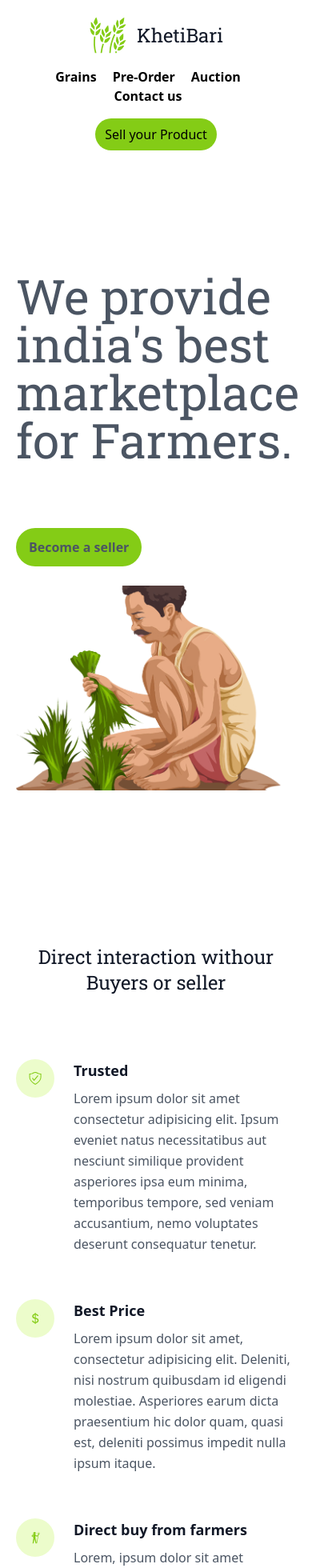
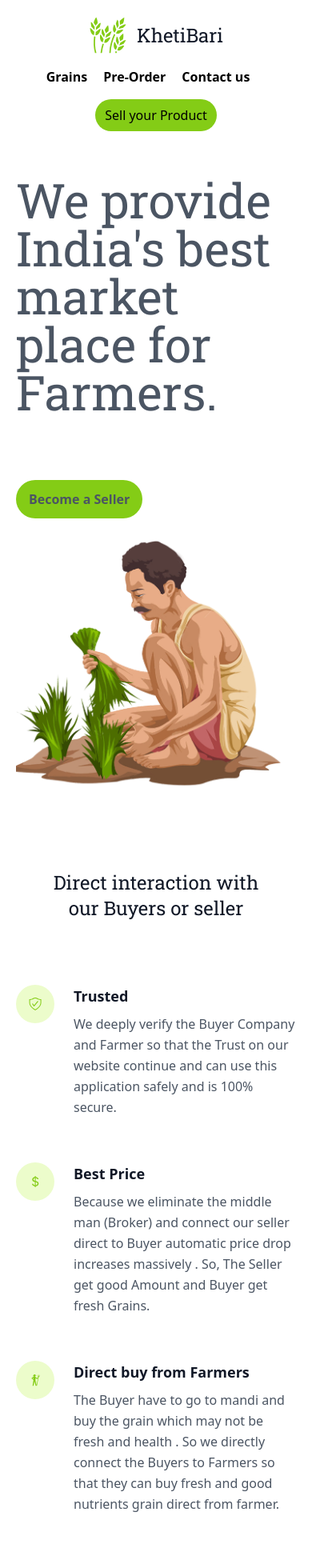
Before and after one commit to apurvjha123/khetibari, a React (Create React App) app: page / in a window 390 px wide. Shown: the top 1960 px of the page at 80% size. Built offline with nearby package versions, Linux system fonts and the light colour scheme.

Commit message:
Made Responsive

```diff
--- a/src/App.js
+++ b/src/App.js
@@ -12,6 +12,7 @@ import Login from './components/Login';
 import Preorder from '../src/components/PreOrder/Preorder';
 import Addorder from './components/PreOrder/Addorder';
 import Updateorder from './components/PreOrder/Updateorder';
+import ContactUs from '../src/components/ContactUs';
 
 function App() {
   return (
@@ -31,6 +32,7 @@ function App() {
         <Route exact path="/orders" element={<Preorder />} />
         <Route exact path="/addorder" element={<Addorder />} />
         <Route exact path="/orders/:id" element={<Updateorder />} />
+        <Route exact path="/contact" element={<ContactUs />} />
       </Routes>
       </div>
       <Footer/>
--- /dev/null
+++ b/src/components/ContactUs.jsx
@@ -0,0 +1,53 @@
+import React from 'react'
+import {BsTwitter} from 'react-icons/bs'
+import {BsLinkedin} from 'react-icons/bs'
+import {BsGithub} from 'react-icons/bs'
+
+const ContactUs = () => {
+  return (
+    <section className="text-gray-600 body-font">
+  <div className="container px-5 py-24 mx-auto">
+    <div className="flex flex-col text-center w-full mb-20">
+      <h1 className="text-2xl font-medium title-font mb-4 text-gray-900 tracking-widest">
+        OUR TEAM
+      </h1>
+    </div>
+    <div className="flex flex-wrap -m-4">
+      <div className="p-4 lg:w-1/2">
+        <div className="h-full flex sm:flex-row flex-col items-center sm:justify-start justify-center text-center sm:text-left">
+          <img
+            alt="team"
+            className="flex-shrink-0 rounded-lg w-48 h-48 object-cover object-center sm:mb-0 mb-4"
+            src="https://avatars.githubusercontent.com/u/100297235?s=400&u=3234037f15e50cca6bd9e93bac26545dcf480ea7&v=4"
+          />
+          <div className="flex-grow sm:pl-8">
+            <h2 className="title-font font-medium text-lg text-gray-900">
+              Apurv Krishn Jha
+            </h2>
+            <h3 className="text-gray-500 mb-3">Student</h3>
+            <p className="mb-4">
+              This Project is Build Me and You can contact me for any query or modification. Thanks !
+            </p>
+            <span className="inline-flex">
+              <a className="ml-4 text-gray-500" href='https://twitter.com/Apurvjh67211159'>
+                <BsTwitter/>
+              </a>
+              <a className="ml-4 text-gray-500" href='https://github.com/apurvjha123/khetibari'>
+                <BsGithub/>
+              </a>
+              <a className="ml-4 text-gray-500" href='https://www.linkedin.com/in/apurv-jha-7367b1236/'>
+                <BsLinkedin/>
+              </a>
+            </span>
+          </div>
+        </div>
+      </div>
+
+    </div>
+  </div>
+</section>
+
+  )
+}
+
+export default ContactUs
--- a/src/components/Grains/ProductTemp.jsx
+++ b/src/components/Grains/ProductTemp.jsx
@@ -1,3 +1,4 @@
+import { Alert } from 'antd';
 import axios from 'axios';
 import React, {useState, useEffect } from 'react'
 import { useParams } from 'react-router-dom'
@@ -15,6 +16,9 @@ const ProductTemp = () => {
   }, [])
   const {name , category, description, price, seller, image } = Input
 
+  const buy = () => {
+    alert(`${name} bought successfull`)
+  }
    return(
     <>
      {Input && <section className="text-lime-600 body-font overflow-hidden">
@@ -138,7 +142,7 @@ const ProductTemp = () => {
           <span className="title-font font-medium text-2xl text-lime-900">
            ₹ {price}
           </span>
-          <button className="flex ml-auto text-white bg-lime-500 border-0 py-2 px-6 focus:outline-none hover:bg-lime-600 rounded">
+          <button onClick={buy} className="flex ml-auto text-white bg-lime-500 border-0 py-2 px-6 focus:outline-none hover:bg-lime-600 rounded">
             Buy Now
           </button>
           <button className="rounded-full w-10 h-10 bg-lime-200 p-0 border-0 inline-flex items-center justify-center text-lime-500 ml-4">
--- a/src/components/Grains/Products.jsx
+++ b/src/components/Grains/Products.jsx
@@ -24,8 +24,8 @@ const Products = (props) => {
   <div className="container px-5 py-24 mx-auto">
     <div className="-my-8 divide-y-2 divide-lime-100">
       <div className="py-8 flex flex-wrap md:flex-nowrap" onClick={handleClick}>
-        <div className="md:w-64 md:mb-0 mb-6 flex-shrink-0 flex flex-col">
-         <img src={image} alt={name} className="w-full rounded px-8" />
+        <div className="md:w-64 md:mb-0 mb-6 md:flex-shrink-0 flex flex-col">
+         <img src={image} alt={name} className="w-auto rounded px-8" />
         </div>
         <div className="md:flex-grow">
           <h2 className="text-2xl font-medium text-lime-900 title-font mb-2">
--- a/src/components/Home.jsx
+++ b/src/components/Home.jsx
@@ -3,28 +3,27 @@ import img from "../images/farmer_PNG63.png";
 import { BsCurrencyDollar } from "react-icons/bs";
 import { VscWorkspaceTrusted } from "react-icons/vsc";
 import { GiFarmer } from "react-icons/gi";
-import {Link} from 'react-router-dom'
+import { Link } from "react-router-dom";
 
 const Home = () => {
   return (
     <>
-      {/* Hello world */}
       <section className="text-gray-600 body-font overflow-hidden">
-        <div className="container px-5 py-24 mx-auto">
+        <div className="container px-5  mx-auto">
           <div className="lg:w-4/5 mx-auto flex flex-wrap">
             <div className="lg:w-1/2 w-full lg:pr-10 lg:py-6 mb-6 lg:mb-0">
-              <div className="text-6xl font-robo pb-20 pt-6">
-                We provide india's best marketplace for Farmers.
+              <div className="text-6xl font-robo pb-20 pt-6 mx-0 lg:pt-32">
+                We provide India's best market place for Farmers.
               </div>
-              <Link to='/orders'>
-              <button className="px-4 py-3 bg-lime-500 rounded-full font-semibold hover:bg-lime-400">
-                Become a seller
-              </button>
+              <Link to="/orders">
+                <button className="px-4 py-3 bg-lime-500 rounded-full font-semibold hover:bg-lime-400">
+                  Become a Seller
+                </button>
               </Link>
             </div>
             <img
               alt="ecommerce"
-              className="lg:w-1/2 w-full lg:h-auto h-64 object-cover object-center rounded"
+              className="lg:w-1/2 w-full lg:h-auto object-cover object-center rounded"
               src={img}
             />
           </div>
@@ -34,13 +33,12 @@ const Home = () => {
       <section className="text-gray-600 body-font">
         <div className="container px-5 py-24 mx-auto">
           <h1 className="sm:text-3xl text-2xl font-robo title-font text-center text-gray-900 mb-20">
-            Direct interaction with
-            <br className="hidden sm:block" />
+            Direct interaction with <br />
             our Buyers or seller
           </h1>
           <div className="flex flex-wrap sm:-m-4 -mx-4 -mb-10 -mt-4 md:space-y-0 space-y-6">
             <div className="p-4 md:w-1/3 flex">
-            <div className="w-12 h-12 inline-flex items-center justify-center rounded-full bg-lime-100 text-lime-500 mb-4 flex-shrink-0">
+              <div className="w-12 h-12 inline-flex items-center justify-center rounded-full bg-lime-100 text-lime-500 mb-4 flex-shrink-0">
                 <VscWorkspaceTrusted />
               </div>
               <div className="flex-grow pl-6">
@@ -48,10 +46,9 @@ const Home = () => {
                   Trusted
                 </h2>
                 <p className="leading-relaxed text-base">
-                  Lorem ipsum dolor sit amet consectetur adipisicing elit. Ipsum
-                  eveniet natus necessitatibus aut nesciunt similique provident
-                  asperiores ipsa eum minima, temporibus tempore, sed veniam
-                  accusantium, nemo voluptates deserunt consequatur tenetur.
+                  We deeply verify the Buyer Company and Farmer so that the
+                  Trust on our website continue and can use this application
+                  safely and is 100% secure.
                 </p>
               </div>
             </div>
@@ -64,10 +61,10 @@ const Home = () => {
                   Best Price
                 </h2>
                 <p className="leading-relaxed text-base">
-                  Lorem ipsum dolor sit amet, consectetur adipisicing elit.
-                  Deleniti, nisi nostrum quibusdam id eligendi molestiae.
-                  Asperiores earum dicta praesentium hic dolor quam, quasi est,
-                  deleniti possimus impedit nulla ipsum itaque.
+                  Because we eliminate the middle man (Broker) and connect our
+                  seller direct to Buyer automatic price drop increases
+                  massively . So, The Seller get good Amount and Buyer get fresh
+                  Grains.
                 </p>
               </div>
             </div>
@@ -77,14 +74,13 @@ const Home = () => {
               </div>
               <div className="flex-grow pl-6">
                 <h2 className="text-gray-900 text-lg title-font font-semibold mb-2">
-                  Direct buy from farmers
+                  Direct buy from Farmers
                 </h2>
                 <p className="leading-relaxed text-base">
-                  Lorem, ipsum dolor sit amet consectetur adipisicing elit. Sed
-                  eius atque minus enim inventore minima, soluta molestiae
-                  veritatis distinctio reprehenderit corrupti doloribus unde
-                  assumenda. Atque tempora nulla aspernatur inventore?
-                  Accusamus.
+                  The Buyer have to go to mandi and buy the grain which may not
+                  be fresh and health . So we directly connect the Buyers to
+                  Farmers so that they can buy fresh and good nutrients grain
+                  direct from farmer.
                 </p>
               </div>
             </div>
@@ -138,10 +134,10 @@ const Home = () => {
                   <path d="M925.036 57.197h-304c-27.6 0-50 22.4-50 50v304c0 27.601 22.4 50 50 50h145.5c-1.9 79.601-20.4 143.3-55.4 191.2-27.6 37.8-69.399 69.1-125.3 93.8-25.7 11.3-36.8 41.7-24.8 67.101l36 76c11.6 24.399 40.3 35.1 65.1 24.399 66.2-28.6 122.101-64.8 167.7-108.8 55.601-53.7 93.7-114.3 114.3-181.9 20.601-67.6 30.9-159.8 30.9-276.8v-239c0-27.599-22.401-50-50-50zM106.036 913.497c65.4-28.5 121-64.699 166.9-108.6 56.1-53.7 94.4-114.1 115-181.2 20.6-67.1 30.899-159.6 30.899-277.5v-239c0-27.6-22.399-50-50-50h-304c-27.6 0-50 22.4-50 50v304c0 27.601 22.4 50 50 50h145.5c-1.9 79.601-20.4 143.3-55.4 191.2-27.6 37.8-69.4 69.1-125.3 93.8-25.7 11.3-36.8 41.7-24.8 67.101l35.9 75.8c11.601 24.399 40.501 35.2 65.301 24.399z" />
                 </svg>
                 <p className="leading-relaxed mb-6">
-                  Sellin my Item here just changed my life . Finally , I can
+                  Selling my Item here just changed my life . Finally , I can
                   earn lot more profit than Mandi. This provide me variety of
                   flexiblity to do diffrent type of farming as well. It gives me
-                  3 time more profit than so called mandi . Thanks !
+                  three time more profit than so called mandi . Thanks !
                 </p>
                 <span className="flex-grow flex flex-col pl-4">
                   <span className="title-font font-medium text-lime-900">
--- a/src/components/Navbar.jsx
+++ b/src/components/Navbar.jsx
@@ -21,10 +21,9 @@ const Navbar = () => {
               </Link>
             </a>
             <a className="mr-5 hover:text-lime-700 cursor-pointer font-semibold">
-              Auction
-            </a>
-            <a className="mr-5 hover:text-lime-700 cursor-pointer font-semibold">
+            <Link to='/contact' className="hover:text-lime-700 cursor-pointer font-semibold">
               Contact us
+              </Link>
             </a>
           </nav>
           <Link to={'/register'}>
--- a/src/components/PreOrder/Orders.jsx
+++ b/src/components/PreOrder/Orders.jsx
@@ -45,7 +45,7 @@ const Orders = (props) => {
               className="py-8 flex flex-wrap md:flex-nowrap"
               onClick={handleClick}
             >
-              <div className="md:w-64 md:mb-0 mb-6 flex-shrink-0 flex flex-col">
+              <div className="md:w-64 md:mb-0 mb-6 md:flex-shrink-0 flex flex-col">
                 <img src={image} alt={name} className="w-full rounded px-8" />
               </div>
               <div className="md:flex-grow">
--- /dev/null
+++ b/src/components/Try.jsx
@@ -0,0 +1,9 @@
+import React from 'react'
+
+const Try = () => {
+  return (
+    <div>Try</div>
+  )
+}
+
+export default Try
--- a/tailwind.config.js
+++ b/tailwind.config.js
@@ -8,7 +8,11 @@ module.exports = {
     extend: {
       fontFamily :{
         robo : "'Roboto Slab', serif"
-      }
+      },
+      padding:{
+        '1/3':"33.33333%",
+        '2/3':"66.66666%",
+      },
     },
   },
   plugins: [],
```
Also changed, not shown: src/components/Grains/UpdateProduct.jsx (+5 -5 lines), src/components/PreOrder/Updateorder.jsx (+7 -7 lines), 1 other file (tests, documents, lock files or other folders).
